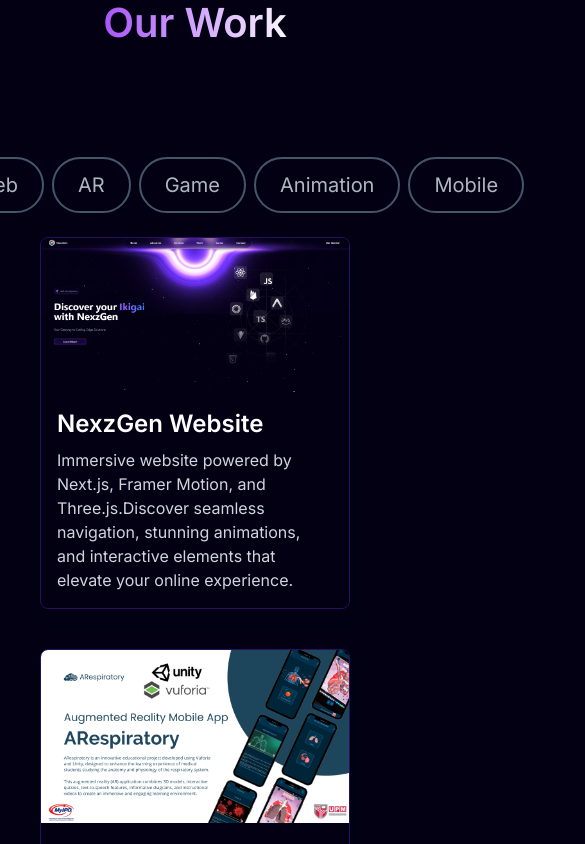
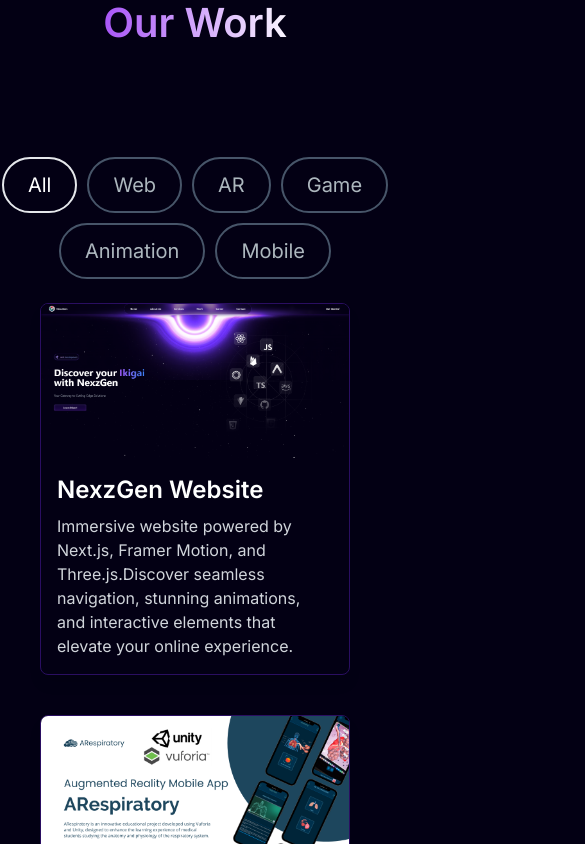
Before and after one commit to itsFiz/NexzGen-Landing-Page, a Next.js app: page / in a window 390 px wide. Shown: the part 9340-10184 px from the top of the page, 585 px wide, since content can reach past the window. Built offline with nearby package versions, Linux system fonts and the light colour scheme; a web font is replaced by a local one.

Commit message:
goodnight

```diff
--- /dev/null
+++ b/components/main/Jobs.css
@@ -0,0 +1,16 @@
+.tag-container {
+    display: flex;
+    flex-wrap: wrap;
+    justify-content: center;
+    gap: 10px;
+  }
+
+  .project-tag {
+    width: calc(33.33% - 10px); /* Set the width to 33.33% for 3 tags per row by default */
+  }
+
+  @media (max-width: 768px) {
+    .project-tag {
+      width: calc(50% - 10px); /* Set the width to 50% for 2 tags per row on smaller screens */
+    }
+  }
--- a/components/main/Jobs.tsx
+++ b/components/main/Jobs.tsx
@@ -44,34 +44,49 @@
     {
       title: "Fullstack Developer (Next.js)",
       type: "Engineering",
+      linkedinUrl: "https://wa.link/119fnj"
     },
     {
       title: "Flutter Developer",
       type: "Engineering",
+      linkedinUrl: "https://wa.link/119fnj"
+
     },
     {
       title: "UI/UX Designer",
       type: "Creative",
+      linkedinUrl: "https://wa.link/119fnj"
+
     },
     {
         title: "iOS Developer",
         type: "Engineering",
+      linkedinUrl: "https://wa.link/119fnj"
+
       },
     {
       title: "Graphic Designer",
       type: "Creative",
+      linkedinUrl: "https://wa.link/119fnj"
+
     },
     {
       title: "Talent Acquisition",
       type: "Human Resource",
+      linkedinUrl: "https://wa.link/119fnj"
+
     },
     {
       title: "Finance Analyst",
       type: "Finance",
+      linkedinUrl: "https://wa.link/119fnj"
+
     },
     {
         title: "Business Development",
         type: "Business",
+      linkedinUrl: "https://wa.link/119fnj"
+
     },
   ]);
 
@@ -89,7 +104,7 @@
       <h1 className="text-[40px] font-semibold text-transparent bg-clip-text bg-gradient-to-r from-purple-500 to-purple-50 py-20">
         Internship Opportunities
       </h1>
-      <div className="flex space-x-4">
+      <div className="flex space-x-4 tag-container">
         {tabs.map(tab => (
           <ProjectTag
             key={tab}
--- /dev/null
+++ b/components/main/Project.css
@@ -0,0 +1,16 @@
+.tag-container {
+  display: flex;
+  flex-wrap: wrap;
+  justify-content: center;
+  gap: 10px;
+}
+
+.project-tag {
+  width: calc(33.33% - 10px); /* Set the width to 33.33% for 3 tabs per row by default */
+}
+
+@media (max-width: 768px) {
+  .project-tag {
+    width: calc(50% - 10px); /* Set the width to 50% for 2 tabs per row on smaller screens */
+  }
+}
--- a/components/main/Projects.tsx
+++ b/components/main/Projects.tsx
@@ -5,6 +5,7 @@
 import ProjectTag from "../sub/ProjectTag";
 import { motion, AnimatePresence } from "framer-motion";
 import { useInView } from "react-intersection-observer";
+import "./Project.css";
 
 const Projects = () => {
   const [tag, setTag] = useState("All");
@@ -100,7 +101,7 @@
       <h1 className="text-[40px] font-semibold text-transparent bg-clip-text bg-gradient-to-r from-purple-500 to-purple-50 py-20">
         Our Work
       </h1>
-      <div className="text-white flex flex-row justify-center items-center gap-2 py-6">
+      <div className="text-white tag-container flex flex-row justify-center items-center gap-2 py-6">
         <ProjectTag
           onClick={() => handleTagChange("All")}
           name="All"
```
